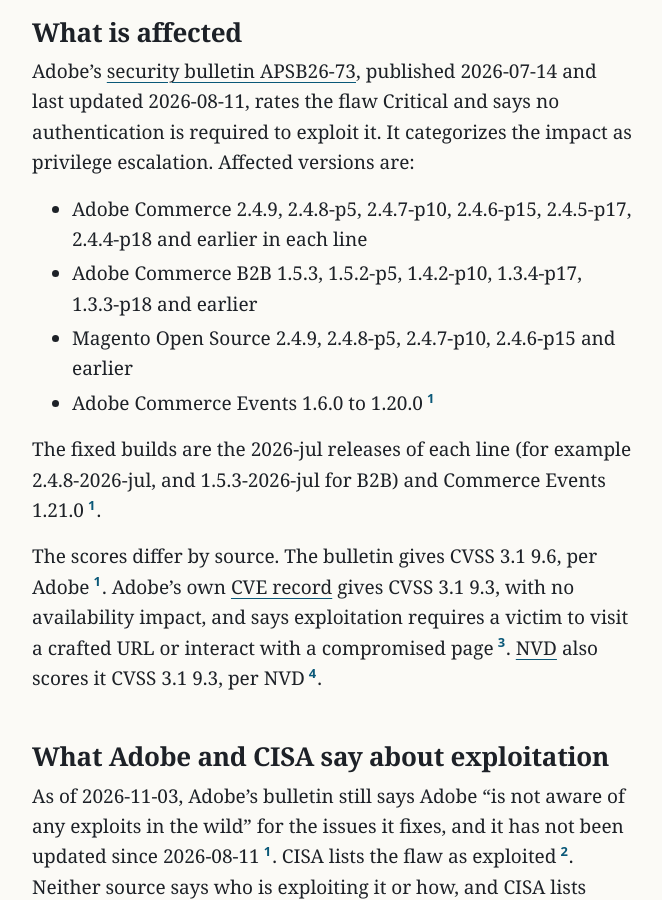
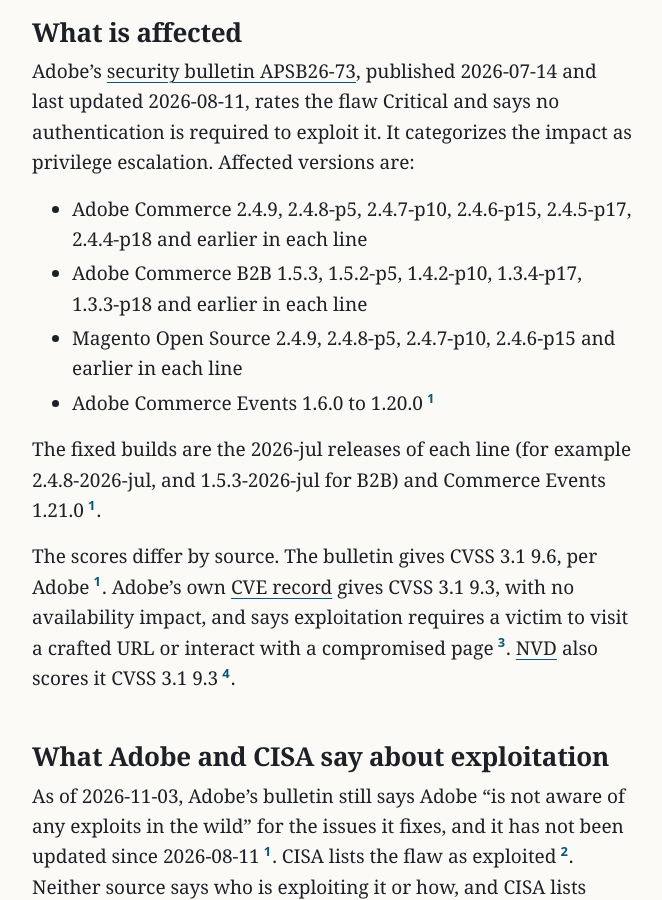
Before and after one commit to northwind-press/northwind-press.github.io, a Jekyll site: the page built from _posts/2026-11-03-adobe-commerce-magento-kev.md, in a window 1280 px wide and 900 px high, scrolled down 893 px. Shown: the whole window, without its empty margins (308-970 px from the left). Built offline with Jekyll 4.4.1, drawn with Linux system fonts in a browser that asks for light colours.

Commit message:
Copy: adobe-commerce-magento-kev drop redundant scorer; 'in each line' scope on version lists (T-148)
Co-Authored-By: Claude Opus 5.5 <noreply@anthropic.com>

```diff
--- a/_posts/2026-11-03-adobe-commerce-magento-kev.md
+++ b/_posts/2026-11-03-adobe-commerce-magento-kev.md
@@ -34,13 +34,13 @@ The US Cybersecurity and Infrastructure Security Agency (CISA) added CVE-2026-48
 Adobe's [security bulletin APSB26-73](https://www.adobe.com/trust/security/products/commerce/apsb26-73.html), published 2026-07-14 and last updated 2026-08-11, rates the flaw Critical and says no authentication is required to exploit it. It categorizes the impact as privilege escalation. Affected versions are:
 
 - Adobe Commerce 2.4.9, 2.4.8-p5, 2.4.7-p10, 2.4.6-p15, 2.4.5-p17, 2.4.4-p18 and earlier in each line
-- Adobe Commerce B2B 1.5.3, 1.5.2-p5, 1.4.2-p10, 1.3.4-p17, 1.3.3-p18 and earlier
-- Magento Open Source 2.4.9, 2.4.8-p5, 2.4.7-p10, 2.4.6-p15 and earlier
+- Adobe Commerce B2B 1.5.3, 1.5.2-p5, 1.4.2-p10, 1.3.4-p17, 1.3.3-p18 and earlier in each line
+- Magento Open Source 2.4.9, 2.4.8-p5, 2.4.7-p10, 2.4.6-p15 and earlier in each line
 - Adobe Commerce Events 1.6.0 to 1.20.0{% include cite.html n=1 %}
 
 The fixed builds are the 2026-jul releases of each line (for example 2.4.8-2026-jul, and 1.5.3-2026-jul for B2B) and Commerce Events 1.21.0{% include cite.html n=1 %}.
 
-The scores differ by source. The bulletin gives CVSS 3.1 9.6, per Adobe{% include cite.html n=1 %}. Adobe's own [CVE record](https://www.cve.org/CVERecord?id=CVE-2026-48356) gives CVSS 3.1 9.3, with no availability impact, and says exploitation requires a victim to visit a crafted URL or interact with a compromised page{% include cite.html n=3 %}. [NVD](https://nvd.nist.gov/vuln/detail/CVE-2026-48356) also scores it CVSS 3.1 9.3, per NVD{% include cite.html n=4 %}.
+The scores differ by source. The bulletin gives CVSS 3.1 9.6, per Adobe{% include cite.html n=1 %}. Adobe's own [CVE record](https://www.cve.org/CVERecord?id=CVE-2026-48356) gives CVSS 3.1 9.3, with no availability impact, and says exploitation requires a victim to visit a crafted URL or interact with a compromised page{% include cite.html n=3 %}. [NVD](https://nvd.nist.gov/vuln/detail/CVE-2026-48356) also scores it CVSS 3.1 9.3{% include cite.html n=4 %}.
 
 ## What Adobe and CISA say about exploitation
 
```
